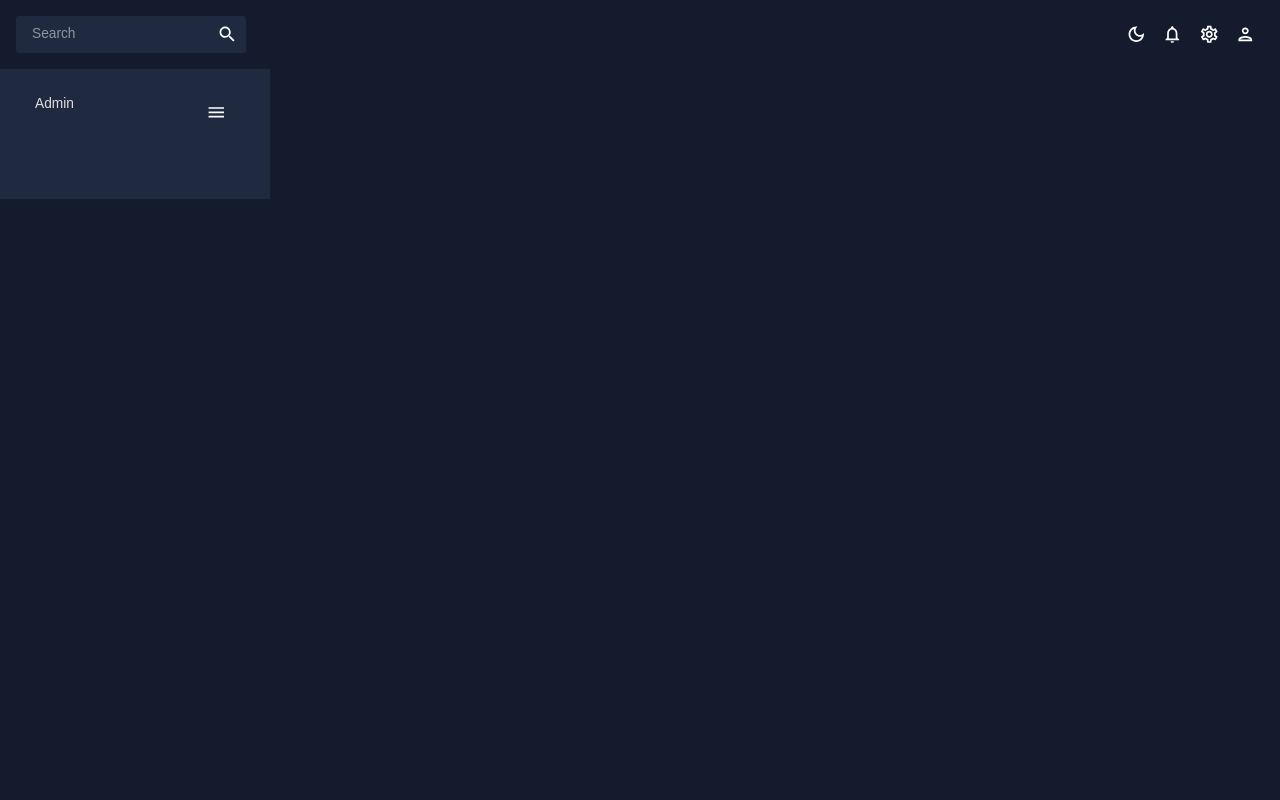
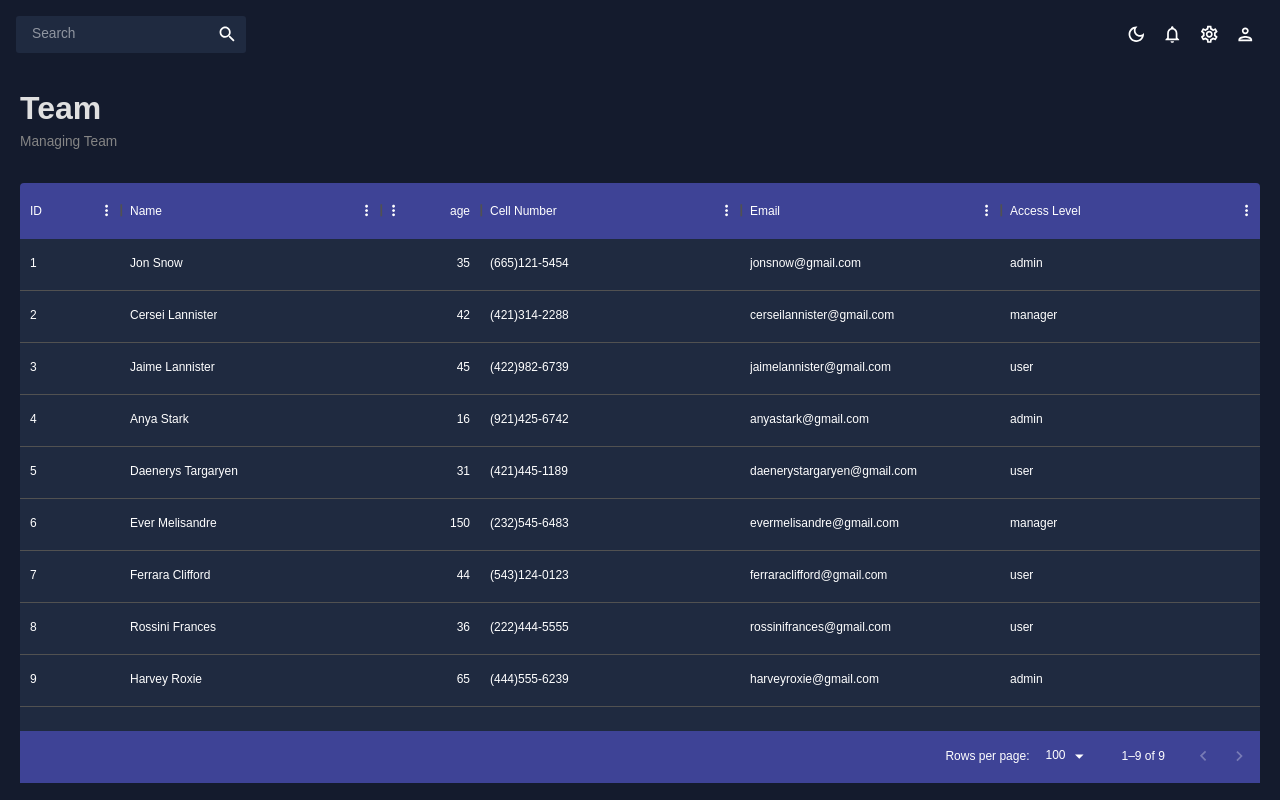
Before and after one commit to danielandersonBC96/project-full--stack-, a React (Create React App) app: page /Team in a window 1280 px wide. Before the commit this address had no page. Built offline with nearby package versions, Linux system fonts and the light colour scheme.

Commit message:
add paginas de contato,time e invoices

```diff
--- a/src/App.js
+++ b/src/App.js
@@ -2,8 +2,9 @@ import { ColorModeContext, useMode } from "./Scenes/Theme";
 import { CssBaseline,ThemeProvider } from "@mui/material";
 import TopBar from "./Scenes/Global/TopBar";
 import { Route, Routes } from "react-router-dom";
-import SidBar from "./Scenes/Global/SidBar";
 import  Dashboard from './Scenes/Dashboard'
+import Team from "./Scenes/Team";
+import Contact from "./Scenes/Contact";
 
 function App () {
   const [ theme, colorMode] = useMode();
@@ -14,17 +15,20 @@ function App () {
        <CssBaseline/>
       <div className="App">
 
-            <main>
+          <main>
               <TopBar/>
 
                      <Routes>
-                        <Route path="/" element={ <Dashboard />}/>
+                         <Route path="/" element={ <Dashboard />}/>
+                         <Route path="/Team" element={<Team/>} />
+                         <Route path="/Contact" element={<Contact/>}/>
                      </Routes>
             </main>
 
+
       </div>
 
-      <SidBar/>
+
     </ThemeProvider>
 
 
--- a/src/Data/mockData.js
+++ b/src/Data/mockData.js
@@ -1,6 +1,6 @@
+import { tokens } from "../Scenes/Theme";
 
 
-import { tokens } from "../theme"
 
 export const mockDataTeam = [
   {
--- /dev/null
+++ b/src/Scenes/Contact/index.jsx
@@ -0,0 +1,130 @@
+import { Box } from '@mui/material';
+import { DataGrid, GridToolbar } from "@mui/x-data-grid";
+import { tokens} from '../../Scenes/Theme';
+import {mockDataContacts, mockDataTeam} from '../../Data/mockData'
+import Header from '../../Components/Header/index'
+import { useTheme } from '@emotion/react';
+
+
+const Contact = () => {
+
+    const theme = useTheme();
+    const colors = tokens( theme.palette.mode)
+
+    const columns = [
+        { field: 'id', headerName:'ID', flex:0.5},
+        {field :' registrarId', headerName:'Registrar Id '},
+        {
+          field:'name',
+          headerName:'Name',
+          flex:1,
+          cellClassName: 'name-columnn',
+
+        },
+        {
+            field:'age',
+            headerName:'age',
+            type: 'number',
+            headerAling:' left',
+            aling:'left'
+        },
+        {
+            field:'phone',
+            headerName: ' Cell Number ',
+            flex: 1
+        },
+        {
+            field: 'email',
+            headerName: 'Email',
+            flex:1,
+        },
+        {
+            field: 'address',
+            headerName: 'address',
+            flex:1,
+        },
+        {
+            field: 'city',
+            headerName: 'city',
+            flex:1,
+        },
+        {
+            field: ' zipCode',
+            headerName: 'zipCode ',
+            flex:1,
+        },
+        {
+            field:'access',
+            headerName:'Access Level',
+            flex: 1 ,
+              rendeCell: ({ rows:{ access}}) => {
+                return (
+                    <Box
+                     width = ' 60%'
+                     m='0 auto '
+                     display = ' flex'
+                     justifyContent= 'center'
+                     backgroundColor={
+                        access === 'admin'
+                        ? colors.greenAccent[600]
+                        : colors.greenAccent[700]
+                     }
+                     borderRadius= ' 4px '
+                    >
+
+
+                    </Box>
+                )
+              }
+        }
+
+
+    ]
+
+    return (
+        <Box m='20px '>
+            <Header title='Contact' subtitle=' Contact Team '/>
+             <Box m = '20px 0 0 0 '
+              height='75vh'
+              sx={{
+
+                " & .MuiDataGrid-root": {
+                    border: 'none',
+                },
+                " & .MuitDataGrid--cell" : {
+                    borderBottom :' none',
+                },
+                '& .MuiDataGrid-columnHeaders': {
+                    backgroundColor: colors.blueAccent[700],
+                    borderBottom:'none',
+                },
+                '& .MuiDataGrid-virtualScroller': {
+                    backgroundColor: colors.primary[400]
+                },
+                '& .MuiDataGrid-footerContainer': {
+                    borderTop:'none' ,
+                    backgroundColor: colors.blueAccent[700],
+                },
+                '& .MuiDataGrid-toolBarContainer .MuiButton-text':{
+                    color: `${colors.grey[100]} !important `,
+
+
+                }
+              }}
+
+              >
+                <DataGrid
+                rows={mockDataContacts}
+                columns={columns }
+                components={{ Toolbar:GridToolbar}}/>
+
+             </Box>
+
+        </Box>
+    )
+
+
+
+}
+
+export default Contact
--- a/src/Scenes/Dashboard/index.jsx
+++ b/src/Scenes/Dashboard/index.jsx
@@ -1,5 +1,6 @@
 import { Box } from "@mui/material"
 import Header from "../../Components/Header"
+import SidBar from "../Global/SidBar"
 
 
 const Dashboard = () => {
@@ -18,7 +19,12 @@ const Dashboard = () => {
            title="Dashboard"
            subtitle= "  Welcom to Painel of Admin"/>
            </Box>
+
+           <Box>
+            <SidBar/>
+           </Box>
        </Box>
+
     )
 }
 export default Dashboard
--- /dev/null
+++ b/src/Scenes/Team/index.jsx
@@ -0,0 +1,109 @@
+import { Box, Typography, useTheme} from '@mui/material';
+import { DataGrid } from "@mui/x-data-grid";
+import { tokens} from '../../Scenes/Theme';
+import {mockDataTeam} from '../../Data/mockData'
+import Header from '../../Components/Header/index'
+import AdminPanelSettingsOutlinedIcon from "@mui/icons-material/AdminPanelSettingsOutlined";
+import LockOpenOutlinedIcon from "@mui/icons-material/LockOpenOutlined";
+import SecurityOutlinedIcon from "@mui/icons-material/SecurityOutlined";
+
+
+
+const Team = () => {
+    const theme = useTheme();
+    const colors = tokens( theme.palette.mode)
+
+    const columns = [
+        { field: 'id', headerName:'ID'},
+        {
+          field:'name',
+          headerName:'Name',
+          flex:1,
+          cellClassName: 'name-columnn',
+
+        },
+        {
+            field:'age',
+            headerName:'age',
+            type: 'number',
+            headerAling:' left',
+            aling:'left'
+        },
+        {
+            field:'phone',
+            headerName: ' Cell Number ',
+            flex: 1
+        },
+        {
+            field: 'email',
+            headerName: 'Email',
+            flex:1,
+        },
+        {
+            field:'access',
+            headerName:'Access Level',
+            flex: 1 ,
+              rendeCell: ({ rows:{ access}}) => {
+                return (
+                    <Box
+                     width = ' 60%'
+                     m='0 auto '
+                     display = ' flex'
+                     justifyContent= 'center'
+                     backgroundColor={
+                        access === 'admin'
+                        ? colors.greenAccent[600]
+                        : colors.greenAccent[700]
+                     }
+                     borderRadius= ' 4px '
+                    >
+                        { access === 'admin' && <AdminPanelSettingsOutlinedIcon/>}
+                        { access === ' maneger' && <SecurityOutlinedIcon/>}
+                        { access === '   user  ' && < LockOpenOutlinedIcon/>}
+
+                        <Typography color={colors.grey[100]} sx={{ ml:'5px'}} >
+                            { access}
+                        </Typography>
+                    </Box>
+                )
+              }
+        }
+
+
+    ]
+
+    return (
+        <Box m='20px '>
+            <Header title='Team' subtitle=' Managing  Team '/>
+             <Box m = '20px 0 0 0 '
+              height='75vh'
+              sx={{
+
+                " & .MuiDataGrid-root": {
+                    border: 'none',
+                },
+                " & .MuitDataGrid--cell" : {
+                    borderBottom :' none',
+                },
+                '& .MuiDataGrid-columnHeaders': {
+                    backgroundColor: colors.blueAccent[700],
+                    borderBottom:'none',
+                },
+                '& .MuiDataGrid-virtualScroller': {
+                    backgroundColor: colors.primary[400]
+                },
+                '& .MuiDataGrid-footerContainer': {
+                    borderTop:'none' ,
+                    backgroundColor: colors.blueAccent[700],
+                },
+              }}
+
+              >
+                <DataGrid  rows={ mockDataTeam} columns={columns }/>
+
+             </Box>
+
+        </Box>
+    )
+}
+export default Team
```
Also changed, not shown: public/index.html (+1 -21 lines), src/Scenes/Invoices/imdex.jsx (added).
